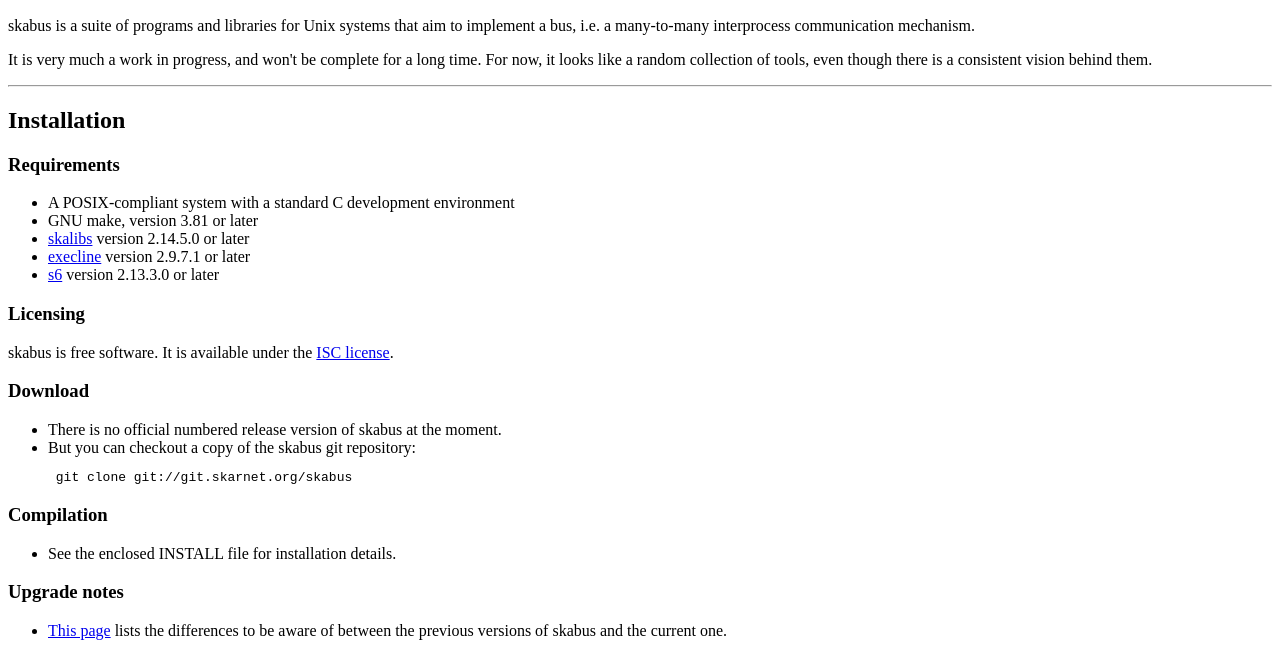
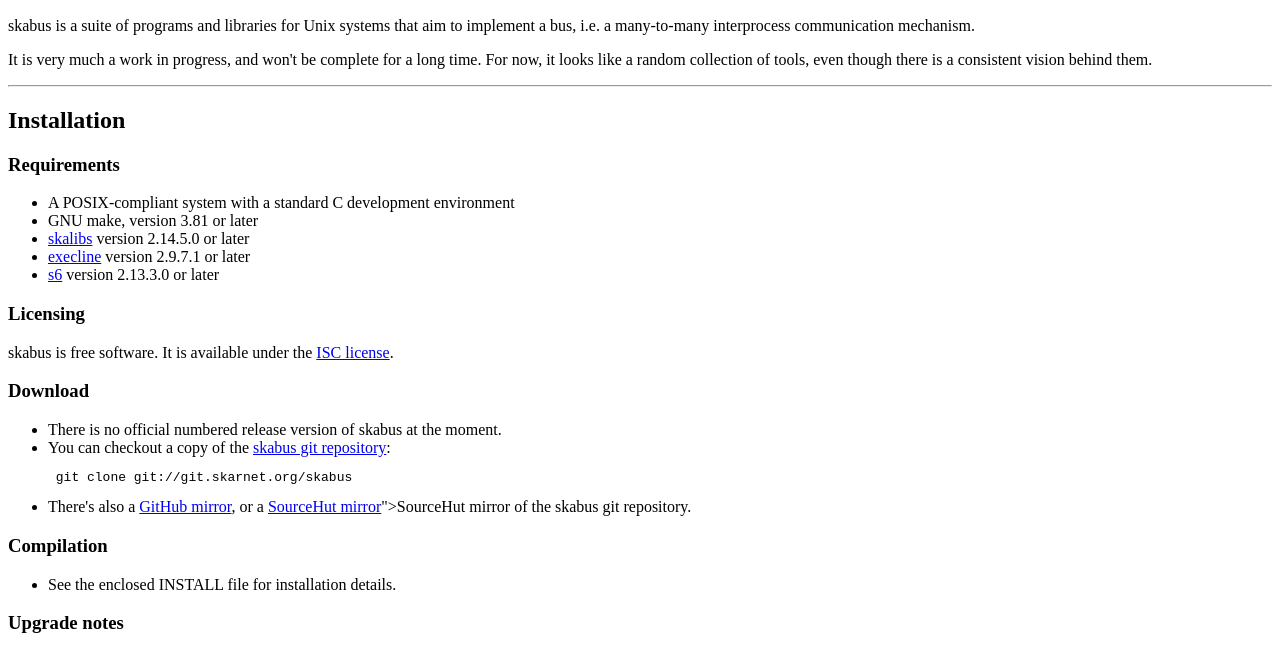
Before and after one commit to skarnet/skabus, a plain HTML site: page doc/index.html in a window 1280 px wide. Shown: the part 154-800 px from the top of the page. Drawn offline with Linux system fonts and the light colour scheme.

Commit message:
Document sr.ht mirror

```diff
--- a/doc/index.html
+++ b/doc/index.html
@@ -71,8 +71,14 @@
  <!-- <li> The current released version of skabus is <a href="skabus-0.0.1.0.tar.gz">0.0.1.0</a>.
 You can access its checksum <a href="skabus-0.0.1.0.tar.gz.sha256">here</a>. </li> -->
  <li> There is no official numbered release version of skabus at the moment. </li>
- <li> But you can checkout a copy of the skabus git repository:
+ <li> You can checkout a copy of the
+<a href="//git.skarnet.org/cgi-bin/cgit.cgi/skabus/">skabus
+git repository</a>:
 <pre> git clone git://git.skarnet.org/skabus </pre> </li>
+ <li> There's also a
+<a href="https://github.com/skarnet/skabus">GitHub mirror</a>, or a
+<a href="<a href="https://git.sr.ht/~skarnet/skabus">SourceHut mirror</a>">SourceHut mirror</a>
+of the skabus git repository. </li>
 </ul>
 
 <h3> Compilation </h3>
```
